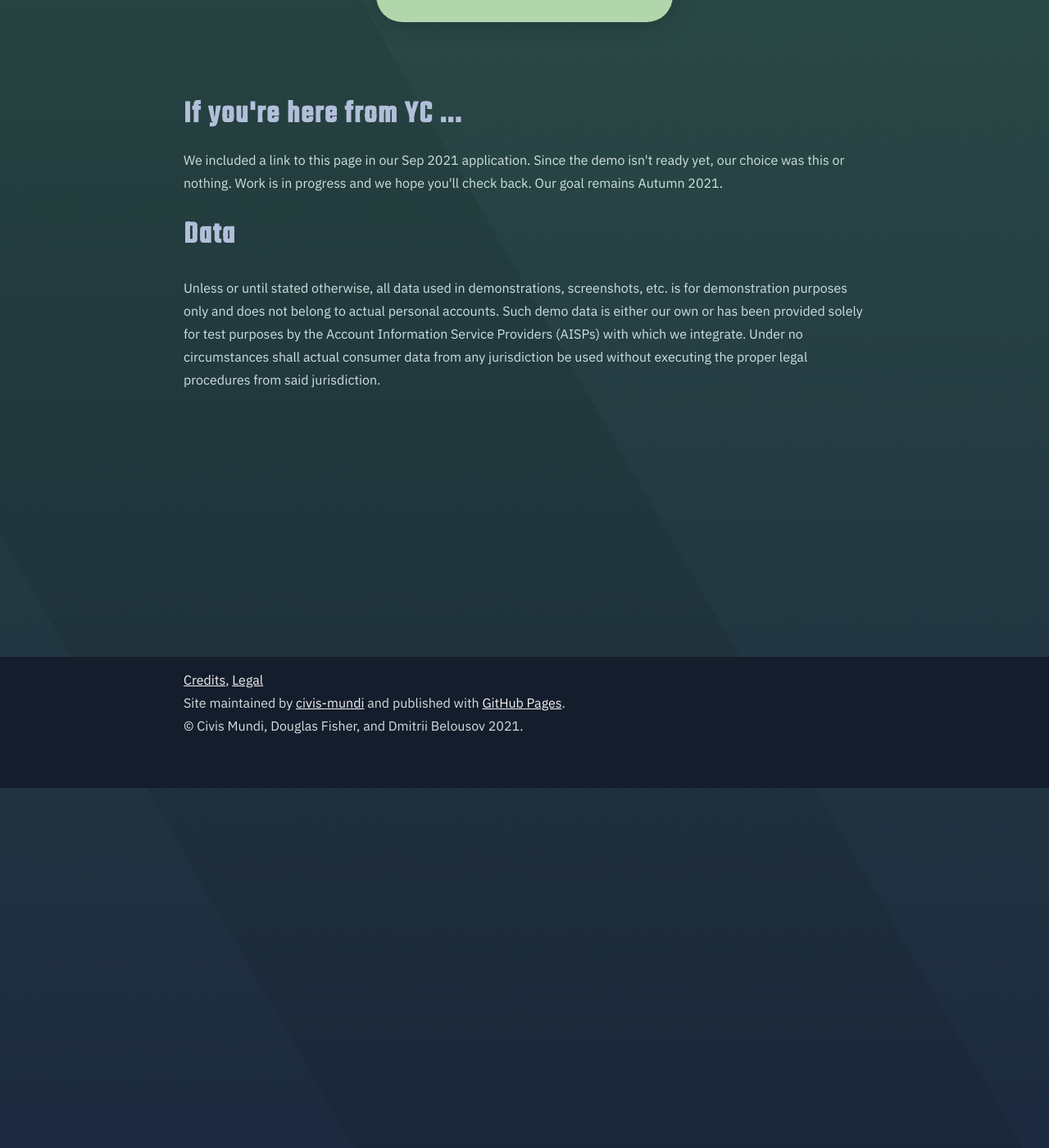
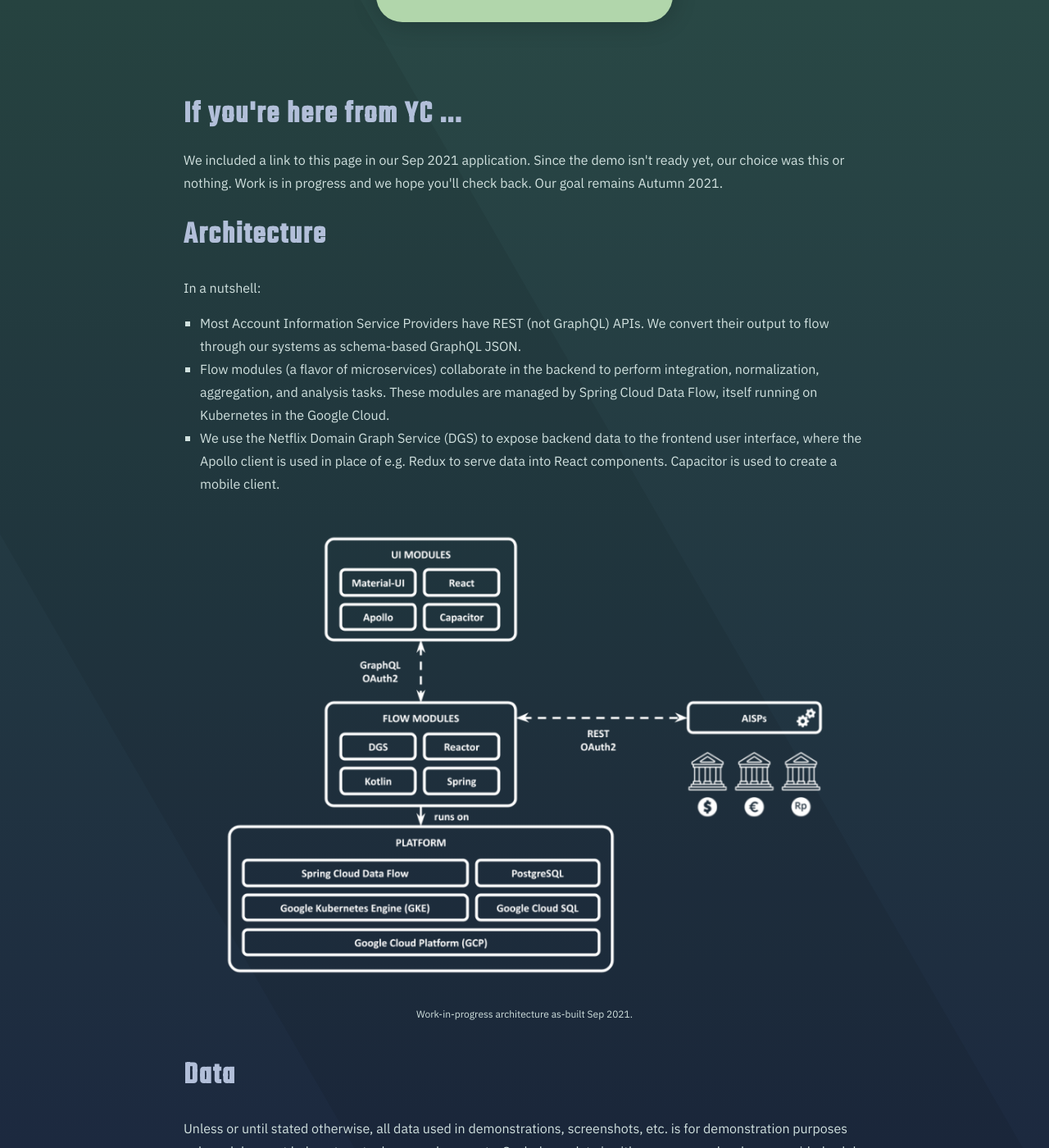
Before and after one commit to civis-mundi/civis-mundi.github.io, a Jekyll site: the page built from pages/demo.html, in a window 1280 px wide and 1400 px high, scrolled down 439 px. Shown: the whole window at 82% size. Built offline with Jekyll 4.4.1, drawn with Linux system fonts in a browser that asks for light colours.

Commit message:
#2 First draft architecture diagram added to Demo page.

```diff
--- a/pages/demo.html
+++ b/pages/demo.html
@@ -27,6 +27,32 @@
 Work is in progress and we hope you'll check back.
 Our goal remains Autumn 2021.
 
+<h1>Architecture</h1>
+
+<p>
+In a nutshell:
+</p>
+<ul>
+    <li>Most Account Information Service Providers have REST (not GraphQL) APIs.
+        We convert their output to flow through our systems as schema-based GraphQL JSON.</li>
+    <li>Flow modules (a flavor of microservices) collaborate in the backend to perform integration, normalization, aggregation, and analysis tasks.
+    These modules are managed by Spring Cloud Data Flow, itself running on Kubernetes in the Google Cloud.
+    </li>
+    <li>We use the Netflix Domain Graph Service (DGS) to expose backend data to the frontend user interface,
+    where the Apollo client is used in place of e.g. Redux to serve data into React components.
+    Capacitor is used to create a mobile client.</li>
+</ul>
+
+
+<div class="content-illustration">
+    <p>
+        <img src="../assets/images/product-architecture-01.png">
+    </p>
+    <p style="text-align: center;">
+        Work-in-progress architecture as-built Sep 2021.
+    </p>
+</div>
+
 <h1>Data</h1>
 <p>
     Unless or until stated otherwise, all data used in demonstrations, screenshots, etc. is
```
Also changed, not shown: assets/images/product-architecture-01.png (added).
